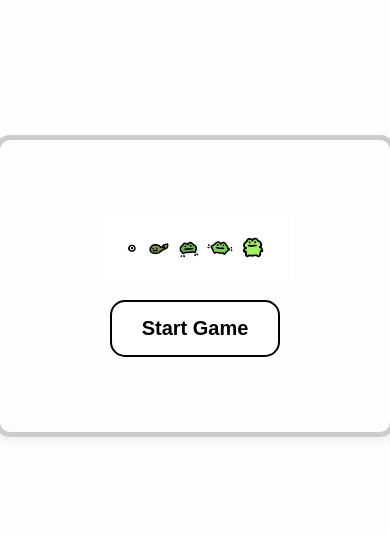
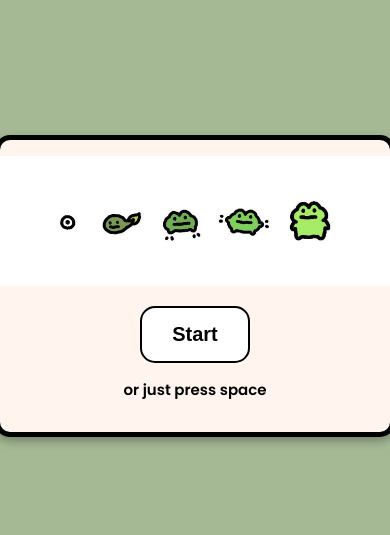
Before and after one commit to CharlestonSingleton/-FRICCoinFlappy, a plain HTML site: page index.html in a window 390 px wide. Shown: the part 136-671 px from the top of the page. Drawn offline with Linux system fonts and the light colour scheme.

Commit message:
Update index.html

```diff
--- a/index.html
+++ b/index.html
@@ -16,7 +16,7 @@
       justify-content: center;
       align-items: center;
       height: 100vh;
-      background: seashell;
+      background: #a5b994; /* Updated background color */
       font-family: 'Poppins', sans-serif;
       font-weight: 600;
     }
@@ -38,7 +38,7 @@
       left: 0;
       width: 100%;
       height: 100%;
-      background: rgba(255, 255, 255, 0.8);
+      /* background: rgba(255, 255, 255, 0.8); */
       display: flex;
       flex-direction: column;
       justify-content: center;
@@ -131,6 +131,12 @@
       .footer {
         font-size: 16px;
       }
+      .title-image {
+        max-width: 100%; /* Reduced from 80% to 50% */
+        height: auto;
+        display: block;
+        margin: 0 auto;
+      }
     }
   </style>
 </head>
@@ -140,7 +146,8 @@
   </div>
   <div id="titleScreen">
     <img src="fav.jpg" alt="Evolution Stages" class="title-image">
-    <button id="startButton">Start Game</button>
+    <button id="startButton">Start</button>
+    <p style="font-size: 15px">or just press space</p>
   </div>
   <div id="gameOverScreen">
     <h1>Game Over</h1>
```
